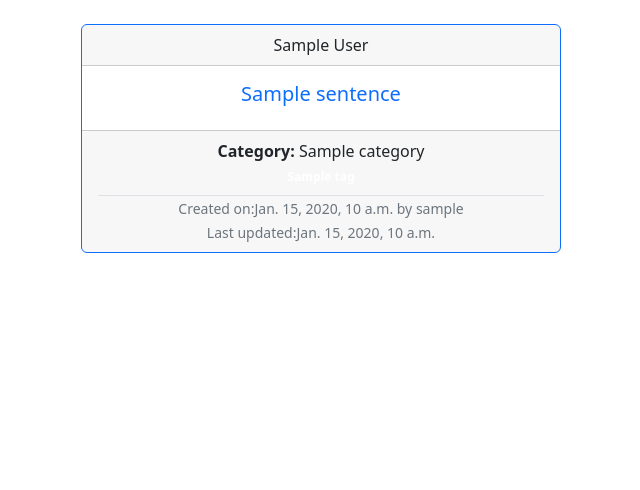
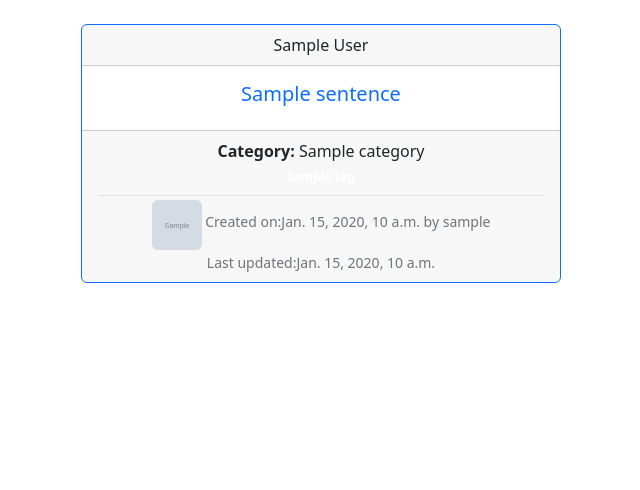
Before and after one commit to andres777-stack/phrases, a Django app: template templates/phrases/phrase_detail.html in a window 1280 px wide. Shown: the part 93-583 px from the top of the page, without its empty margins (319-959 px from the left). Run offline with Django 4.2, Linux system fonts and the light colour scheme; the template is opened without the code that fills it: most values are stand-ins (such as "Sample title", 1, 10 or a date in 2020); grey boxes marked "Sample" are stand-in pictures; parts of the project's set-up code (start-up, migrations or seed data) failed here and were passed over; some libraries are stand-ins or nearby versions.

Commit message:
displaying the avatar in templates

```diff
--- a/templates/account/my_account.html
+++ b/templates/account/my_account.html
@@ -7,6 +7,9 @@
 <div class="card border-primary m-auto mb-3" style="max-width: 30rem">
   <div class="card-header text-center">My Account</div>
   <div class="card-body">
+    {% if user.avatar and not form.avatar.errors %}
+    <img src="{{user.avatar.url}}" alt="avatar" class="img-thumbnail mx-auto d-block">
+    {%endif%}
     <form method="post" class="m-auto" novalidate enctype="multipart/form-data">
       {% csrf_token %}
       {{ form|crispy }}
--- a/templates/phrases/phrase_detail.html
+++ b/templates/phrases/phrase_detail.html
@@ -22,6 +22,10 @@
         </div>
         {% endif %}
         <small class="text-muted">
+            {% if phrase.user.avatar %}
+            <img src="{{phrase.user.avatar.url}}" alt="{{phrase.user.username}}"
+            class="mt-1 rounded float-right" width="50" height="50">
+            {%endif%}
             Created on:{{phrase.created}} by
             {{ phrase.user.username }}<br>
             Last updated:{{phrase.updated}}
```
